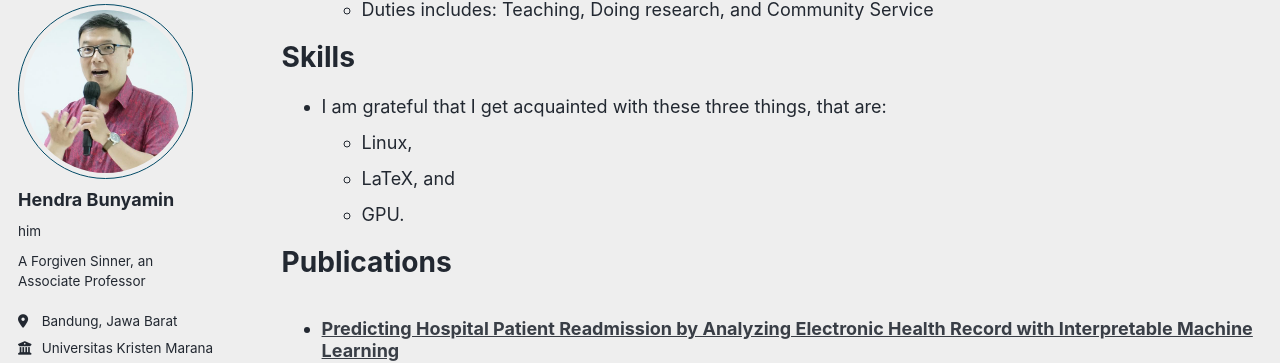
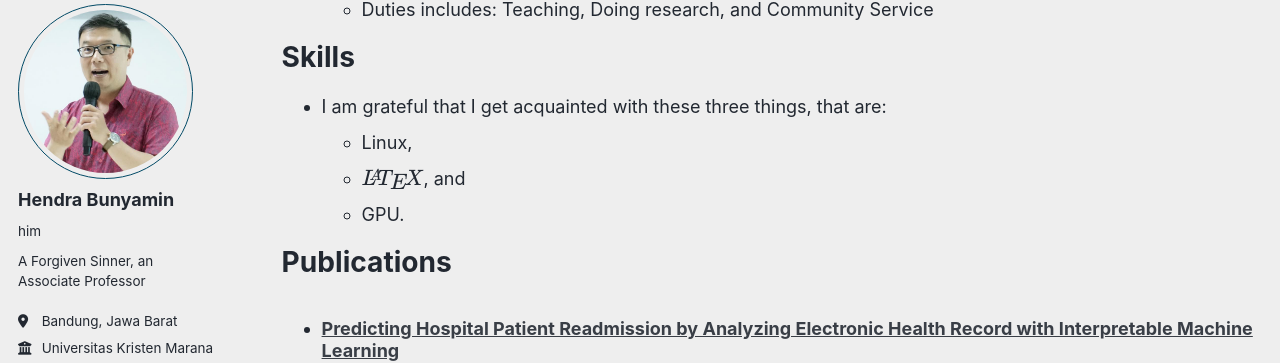
Before and after one commit to hbunyamin/hbunyamin.github.io, a Jekyll site: the page built from _pages/cv.md, in a window 1280 px wide and 900 px high, scrolled down 307 px. Shown: the part 97-460 px from the top of the window. Built offline with Jekyll 4.4.1, drawn with Linux system fonts in a browser that asks for light colours; some web fonts are replaced; a script bundle is joined from its source files by our own code; library files that are not in the unit come from our copies.

Commit message:
Cobain LateX

```diff
--- a/_pages/cv.md
+++ b/_pages/cv.md
@@ -24,7 +24,7 @@ Skills
 ======
 * I am grateful that I get acquainted with these three things, that are:
   * Linux,
-  * LaTeX, and
+  * \\(\LaTeX\\), and
   * GPU.
 
 Publications
```
